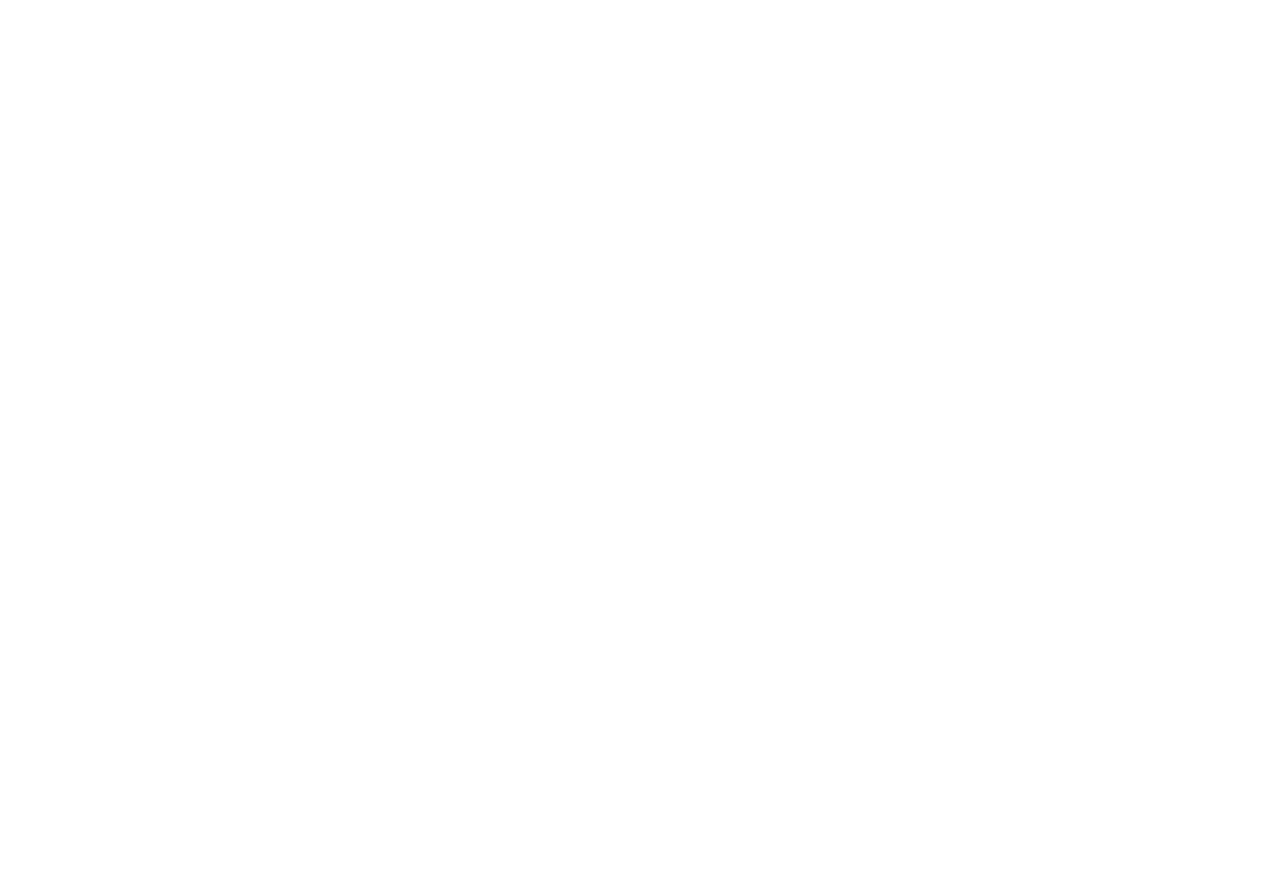
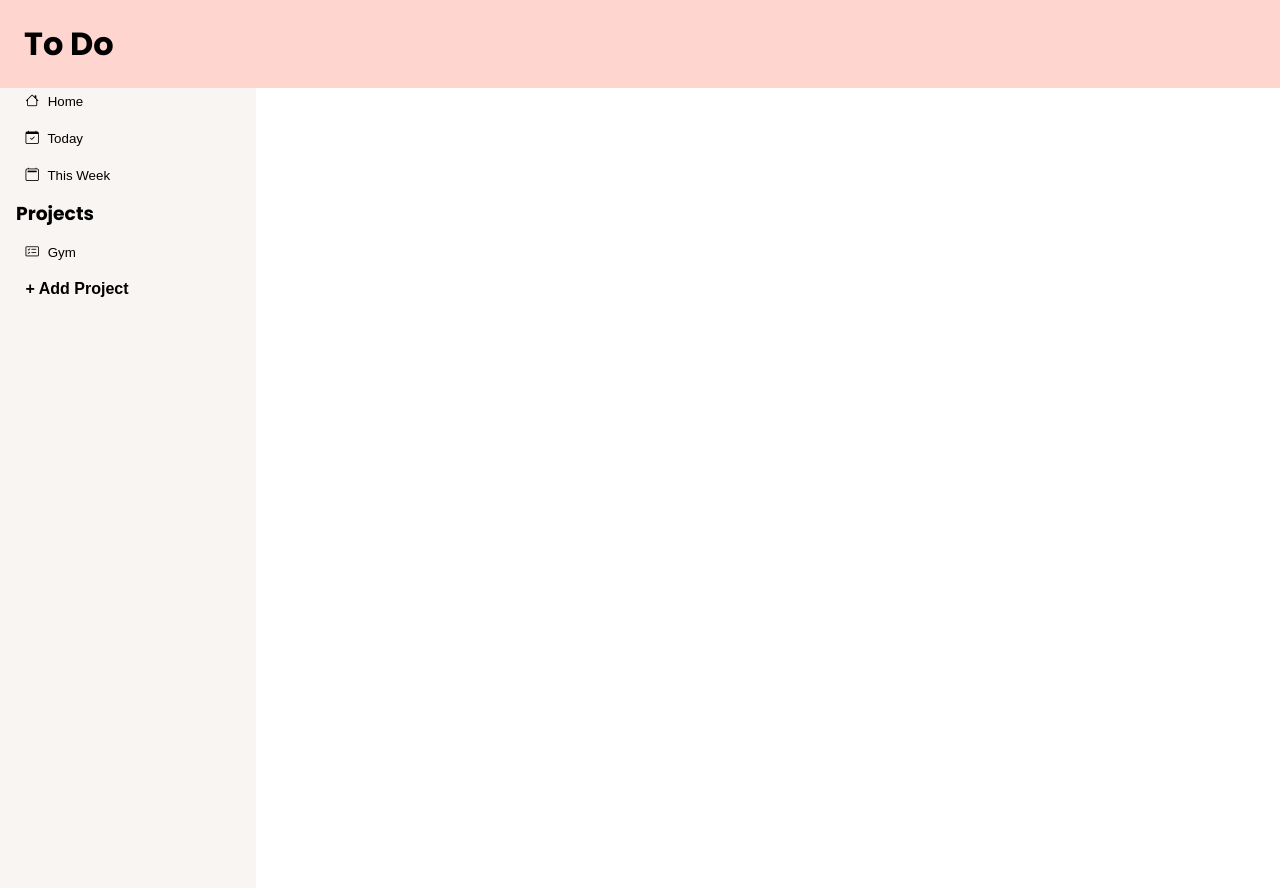
Before and after one commit to dlaszkowicz/todo-list, a website built with webpack: page dist/index.html in a window 1280 px wide. Before the commit the page ends 800 px from the top, so only its background shows below. Built offline with nearby package versions, Linux system fonts and the light colour scheme.

Commit message:
some starting css and html

```diff
--- a/package.json
+++ b/package.json
@@ -14,5 +14,8 @@
     "style-loader": "^3.3.3",
     "webpack": "^5.89.0",
     "webpack-cli": "^5.1.4"
+  },
+  "dependencies": {
+    "date-fns": "^2.30.0"
   }
 }
--- /dev/null
+++ b/src/styles.css
@@ -0,0 +1,41 @@
+body {
+  height: 100vh;
+  padding: 0px;
+  margin: 0px;
+}
+
+.header {
+  background-color: #ffd5cf;
+  height: 5.5rem;
+  display: flex;
+  align-items: center;
+  padding-left: 1.5rem;
+}
+nav {
+  background-color: #f9f5f2;
+  width: 16rem;
+  height: 50rem;
+}
+i {
+  vertical-align: 1px;
+  padding-right: 5px;
+}
+nav button {
+  background-color: #f9f5f2;
+  border: none;
+  padding-left: 1.6rem;
+}
+.time-line button {
+  padding-bottom: 1rem;
+}
+.projects h3 {
+  padding-left: 1rem;
+  margin: 0;
+}
+.projects button {
+  padding-top: 1rem;
+}
+.add-project {
+  font-weight: 900;
+  font-size: 1em;
+}
```
Also changed, not shown: dist/index.html, 1 other file.
